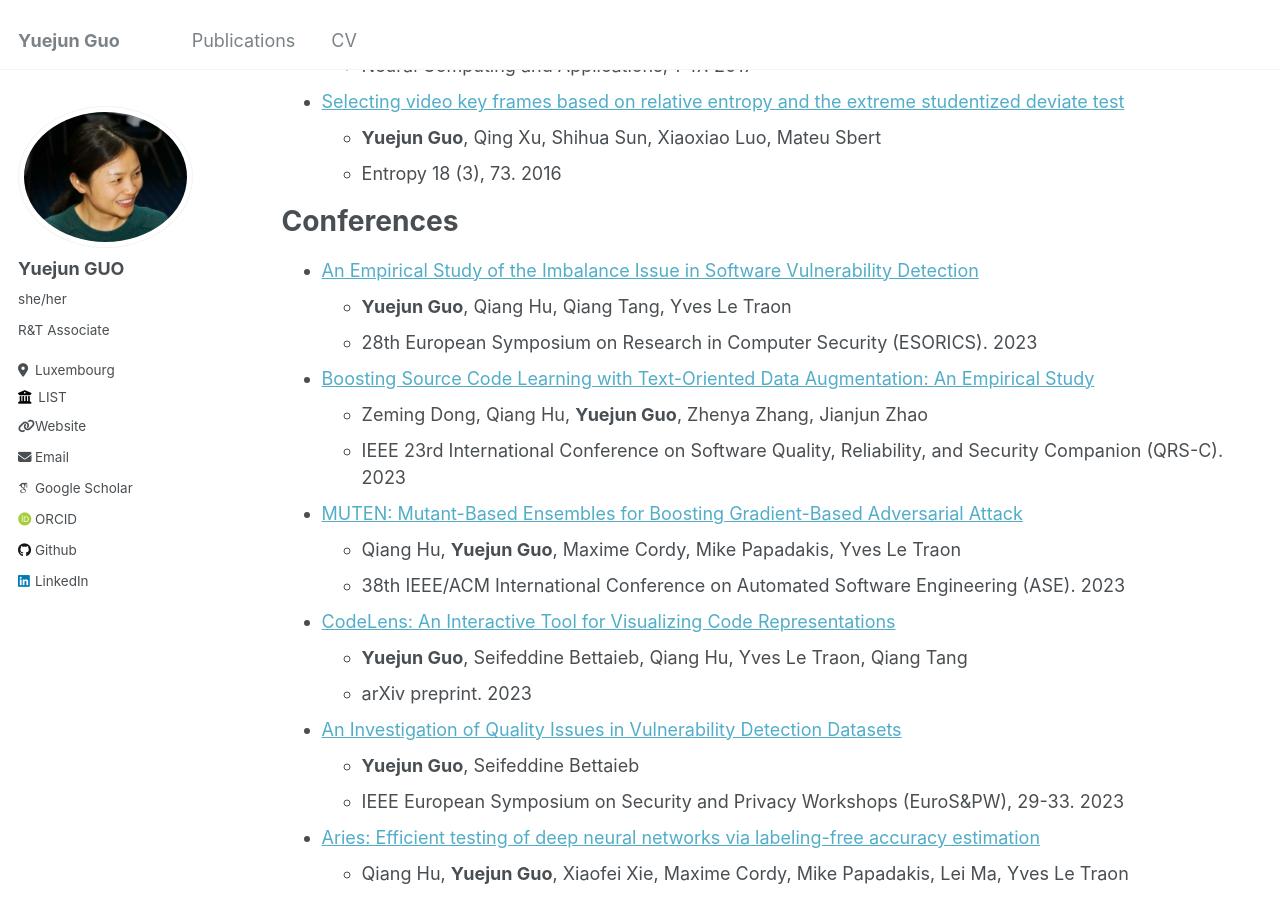
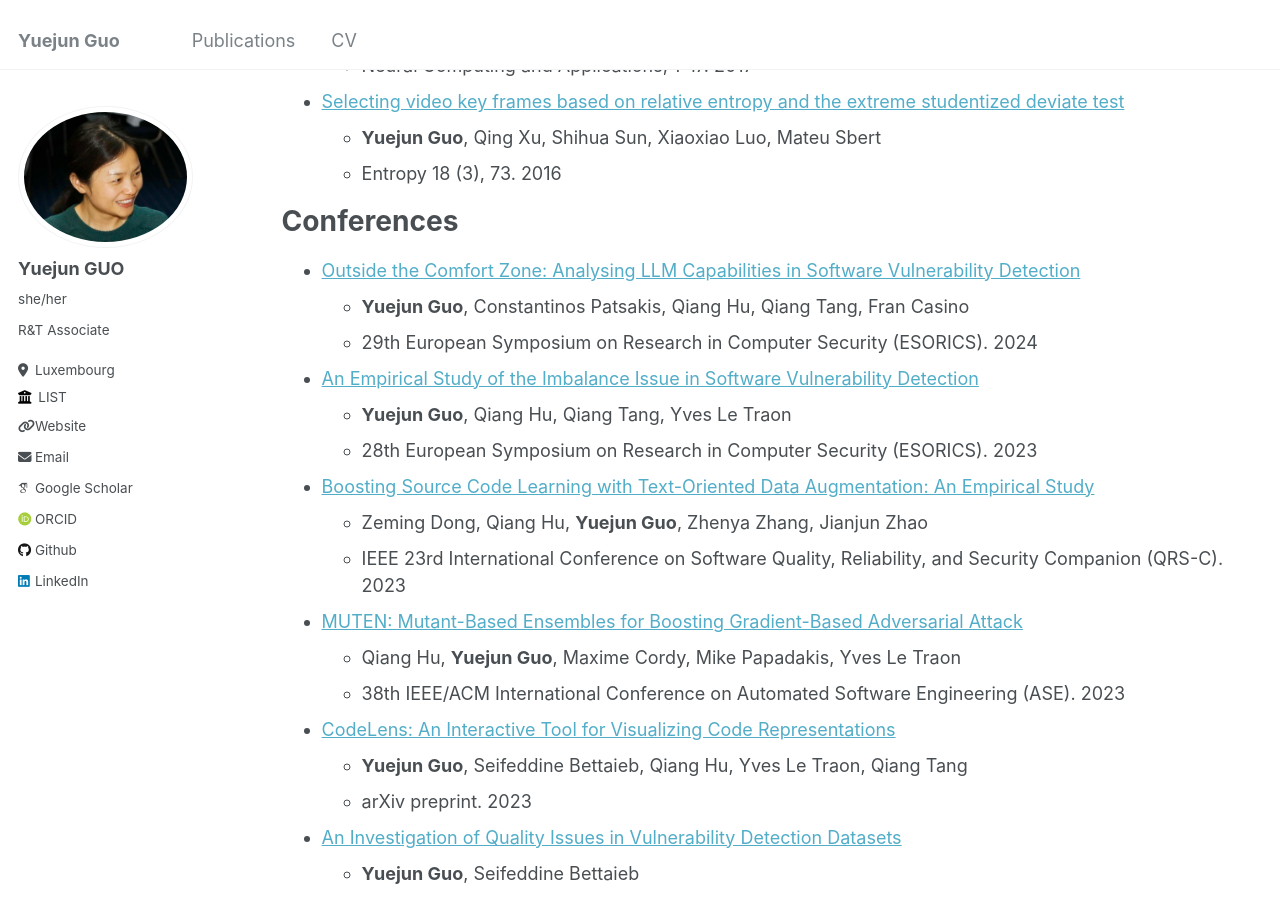
Before and after one commit to Yuejun-GUO/yuejun-guo.github.io, a Jekyll site: the page built from _pages/publications.md, in a window 1280 px wide and 900 px high, scrolled down 1516 px. Built offline with Jekyll 4.4.1, drawn with Linux system fonts in a browser that asks for light colours; some web fonts are replaced.

Commit message:
Update publications.md

```diff
--- a/_pages/publications.md
+++ b/_pages/publications.md
@@ -65,10 +65,13 @@ Journals
 
 Conferences
 ======
+* [Outside the Comfort Zone: Analysing LLM Capabilities in Software Vulnerability Detection](http://Yuejun-GUO.github.io/files/ESORICS2024.pdf)
+  * **Yuejun Guo**, Constantinos Patsakis, Qiang Hu, Qiang Tang, Fran Casino
+  * 29th European Symposium on Research in Computer Security (ESORICS). 2024
+
 * [An Empirical Study of the Imbalance Issue in Software Vulnerability Detection](http://Yuejun-GUO.github.io/files/imbalance_software_vulnerability_detection_2023.pdf)
   * **Yuejun Guo**, Qiang Hu, Qiang Tang, Yves Le Traon
   * 28th European Symposium on Research in Computer Security (ESORICS). 2023
-
 
 * [Boosting Source Code Learning with Text-Oriented Data Augmentation: An Empirical Study](https://qrs23.techconf.org/download/webpub/pdfs/QRS-C2023-56EpUKA3a3CGa6xc1KYNzL/593900a373/593900a373.pdf)
   * Zeming Dong, Qiang Hu, **Yuejun Guo**, Zhenya Zhang, Jianjun Zhao
```
